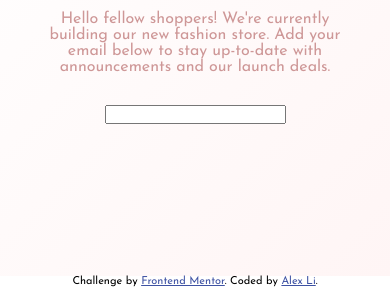
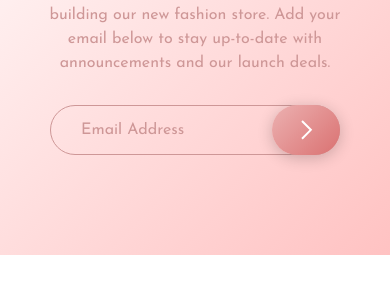
Before and after one commit to awexli/base-apparel-landing-page, a plain HTML site: page index.html in a window 390 px wide. Shown: the part 568-855 px from the top of the page. Drawn offline with Linux system fonts and the light colour scheme.

Commit message:
complete mobile

```diff
--- a/global.scss
+++ b/global.scss
@@ -1,3 +1,14 @@
+$desaturated-red: hsl(0, 36%, 70%);
+$soft-red: hsl(0, 93%, 68%);
+$dark-grey-red: hsl(0, 6%, 24%);
+$gradient-one: linear-gradient(135deg, hsl(0, 0%, 100%), hsl(0, 100%, 88%));
+$gradient-two: linear-gradient(135deg, hsl(0, 61%, 81%), hsl(0, 59%, 65%));
+
+%font-shared {
+  font-family: 'Josefin Sans', sans-serif;
+  font-size: 16px;
+}
+
 *,
 *::before,
 *::after {
@@ -6,15 +17,8 @@
   box-sizing: border-box;
 }
 
-$desaturated-red: hsl(0, 36%, 70%);
-$soft-red: hsl(0, 93%, 68%);
-$dark-grey-red: hsl(0, 6%, 24%);
-$gradient-one: linear-gradient(135deg, hsl(0, 0%, 100%), hsl(0, 100%, 98%));
-$gradient-two: linear-gradient(135deg, hsl(0, 80%, 86%), hsl(0, 74%, 74%));
-
 body {
-  font-family: 'Josefin Sans', sans-serif;
-  font-size: 16px;
+  @extend %font-shared;
 }
 
 main {
@@ -35,7 +39,7 @@ main > header {
   padding: 25px;
 }
 
-main > .hero {
+main > #hero {
   grid-area: hero;
   max-width: 100vw; // media query here
   min-height: 250px;
@@ -44,17 +48,19 @@ main > .hero {
   background-repeat: no-repeat;
 }
 
-main > .main-content {
+main > #main-content {
   grid-area: content;
   background: $gradient-one;
+}
 
-  .main-content-text {
+#main-content-text {
   width: 100%;
   margin: 0 auto;
   text-align: center;
   padding: 60px 30px 0 30px;
+}
 
-    .coming-soon-text {
+#coming-soon-text {
   display: flex;
   justify-content: center;
   flex-direction: column;
@@ -69,22 +75,70 @@ main > .main-content {
   }
 }
 
-    .main-description {
+#main-description {
   margin-top: 30px;
   color: $desaturated-red;
+  line-height: 1.5rem;
+}
+
+#email-container {
+  text-align: center;
+  padding-top: 30px;
+  padding-bottom: 100px;
+}
+
+form {
+  padding: 0 50px;
+}
+
+#text-input-container {
+  position: relative;
+
+  input {
+    height: 50px;
+    width: 100%;
+    border-radius: 25px;
+    border: 1px solid $desaturated-red;
+    background: transparent;
+    text-indent: 30px;
+    outline: none;
+    @extend %font-shared;
+  }
+
+  #submit-container {
+    position: absolute;
+    top: 0px;
+    right: 0;
   }
 }
 
-  .email-input {
-    text-align: center;
-    padding-top: 30px;
+.btn-submit {
+  width: 68px;
+  height: 50px;
+  border: none;
+  border-radius: 25px;
+  background: $gradient-two;
+  outline: none;
+  box-shadow: 0px 3px 15px rgba(0, 0, 0, 0.2);
+
+  .arrow {
+    background-image: url(/images/icon-arrow.svg);
+    background-position: center;
+    background-repeat: no-repeat;
+    width: 70px;
+    height: 50px;
+    border: none;
   }
 }
 
-.attribution {
+::placeholder {
+  color: $desaturated-red;
+}
+
+#attribution {
   font-size: 11px;
   text-align: center;
 }
-.attribution a {
+#attribution a {
   color: hsl(228, 45%, 44%);
 }
--- a/index.html
+++ b/index.html
@@ -22,46 +22,52 @@
   <body>
     <main>
       <header>
-        <div class="logo-container">
-          <img src="/images/logo.svg" alt="Base Apparel Logo" class="logo" />
+        <div id="logo-container">
+          <img src="/images/logo.svg" alt="Base Apparel Logo" id="logo" />
         </div>
       </header>
-      <div class="hero"></div>
-      <div class="main-content">
-        <div class="main-content-text">
-          <div class="coming-soon-text">
+      <div id="hero"></div>
+      <div id="main-content">
+        <div id="main-content-text">
+          <div id="coming-soon-text">
             <span>w e ' r e</span>
             <span>c o m i n g</span>
             <span>s o o n</span>
           </div>
-          <p class="main-description">
+          <p id="main-description">
             Hello fellow shoppers! We're currently building our new fashion
             store. Add your email below to stay up-to-date with announcements
             and our launch deals.
           </p>
         </div>
-        <div class="email-input">
+        <div id="email-container">
           <form action="#">
-            <div class="text-input-container">
+            <div id="text-input-container">
               <input
                 type="email"
                 required="required"
                 aria-required="true"
                 maxlength="100"
                 autocomplete="off"
+                placeholder="Email Address"
               />
+              <div id="submit-container">
+                <button class="btn-submit" type="submit">
+                  <div class="arrow"></div>
+                </button>
+              </div>
             </div>
           </form>
         </div>
       </div>
     </main>
-    <footer>
-      <p class="attribution">
+    <!-- <footer>
+      <p id="attribution">
         Challenge by
         <a href="https://www.frontendmentor.io?ref=challenge" target="_blank"
           >Frontend Mentor</a
         >. Coded by <a href="#">Alex Li</a>.
       </p>
-    </footer>
+    </footer> -->
   </body>
 </html>
```
Also changed, not shown: styles.css, 1 other file. Lines whose indentation alone changed are shown as unchanged.
